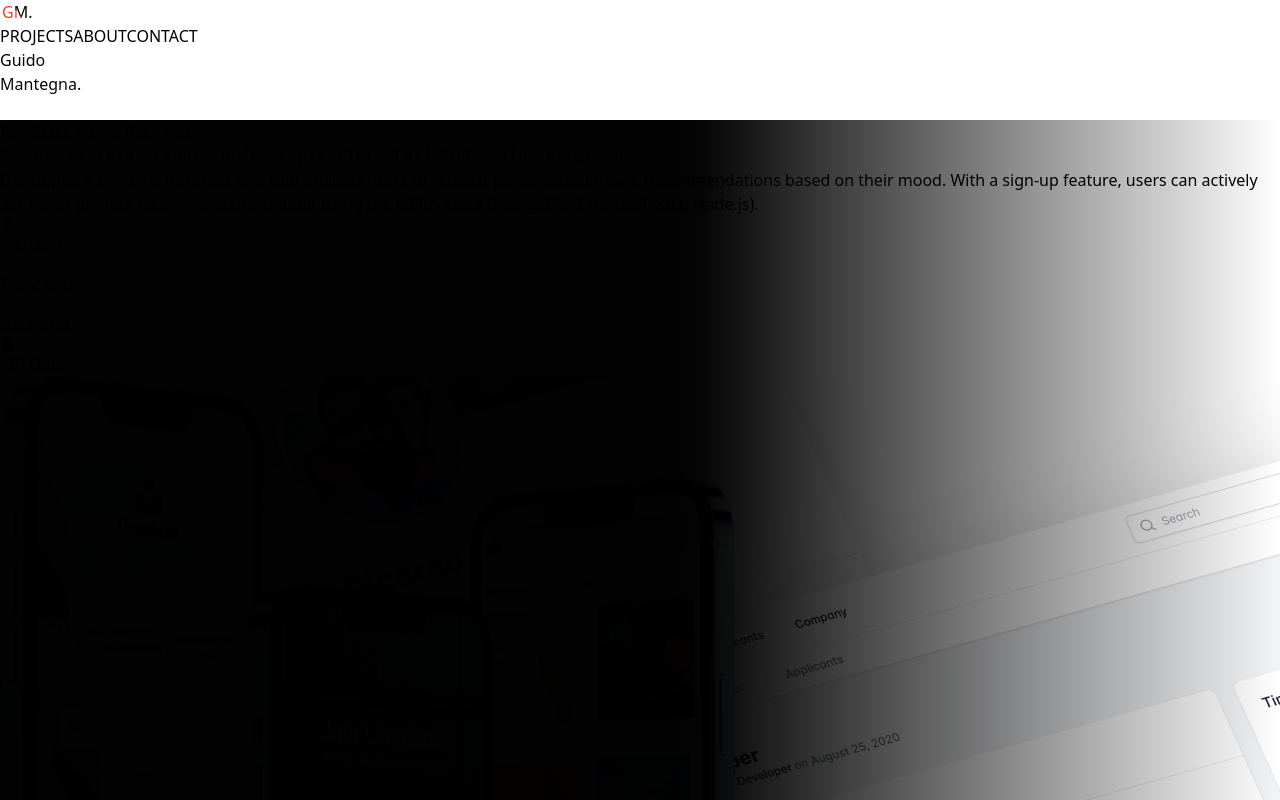
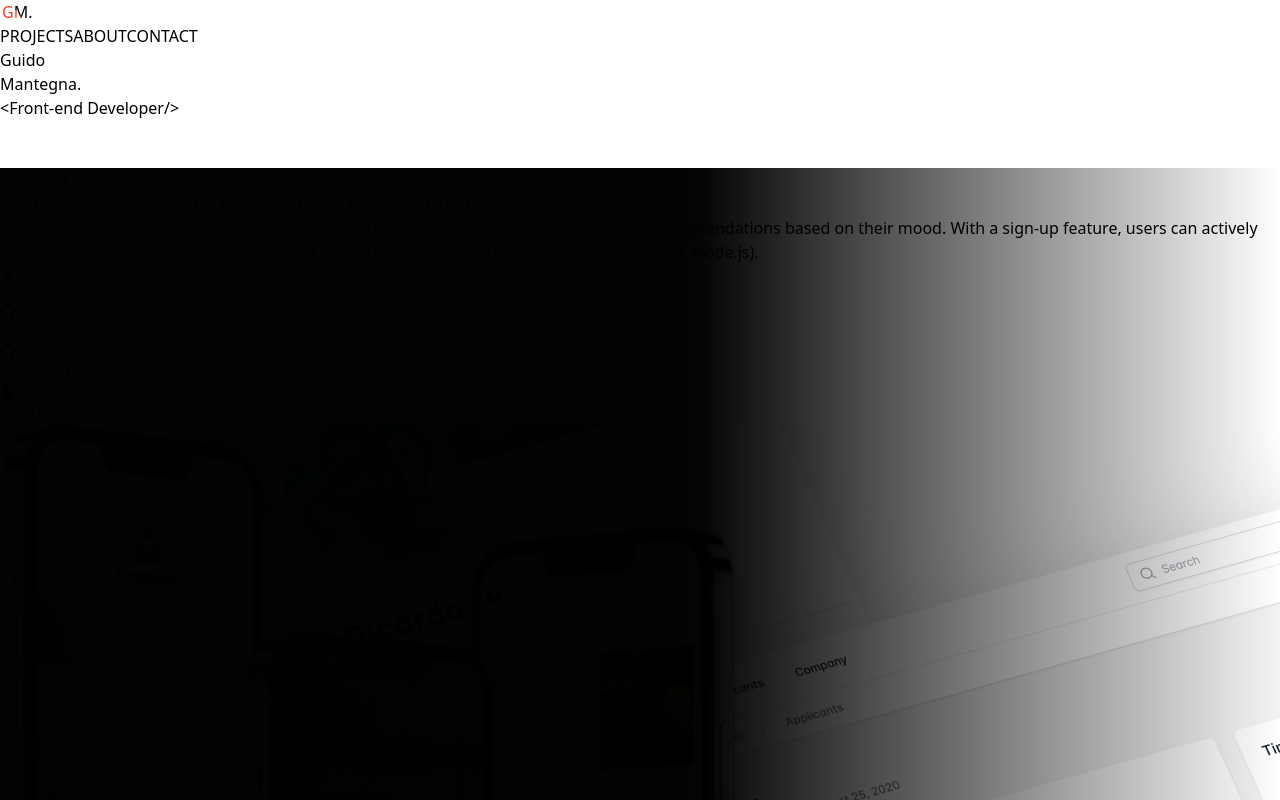
Before and after one commit to GuidoMantegna/portfolio, a React (Vite) app: page / in a window 1280 px wide. Shown: the top 800 px of the page. Built offline with nearby package versions, Linux system fonts and the light colour scheme; a web font is replaced by a local one.

Commit message:
First version of home animations

```diff
--- a/src/components/Layout.tsx
+++ b/src/components/Layout.tsx
@@ -7,8 +7,7 @@ interface LayoutProps {
 const Layout: React.FC<LayoutProps> = ({ children }) => {
   return (
     <div className="relative">
-      <header className="flex justify-between w-full absolute left-0 p-10">
-        {/* <header className="flex justify-between fixed w-full left-0 p-10"> */}
+      <header className="flex justify-between w-full absolute left-0 px-10 py-8 z-[1] bg-white">
         <a href="#home" className="text-4xl font-black tracking-[-5px] GM-logo">
           GM.
         </a>
--- a/src/index.css
+++ b/src/index.css
@@ -14,11 +14,83 @@
 }
 
 h1 {
+  /* background-image: url("./assets/images/pattern-c.jpg"); */
+  /* background: linear-gradient(180deg,rgba(2, 0, 36, 1) 0%, rgba(9, 9, 121, 1) 35%, rgba(0, 212, 255, 1) 100%); */
+  background-clip: text;
+  /* background-size: 80%; */
+  /* color: transparent; */
+  /* filter: brightness(75%); */
+  /* position: relative; */
+  mix-blend-mode: screen;
+
+}
+
+/* .h1-main::after {
+  content: "";
+  position: absolute;
+  z-index: -1;
+   background-image: url("./assets/images/pattern-c.jpg");
+  width: 100%;
+  height: 100%;
+  clip-path: var(--main-clip);
+} */
+
+/* h1::before {
+  content: "Guido Mantegna";
+  position: absolute;
+  z-index: 20;
+  color: aliceblue;
+  background: #020024;
+  background: linear-gradient(180deg,rgba(2, 0, 36, 1) 0%, rgba(9, 9, 121, 1) 35%, rgba(0, 212, 255, 1) 100%);
+  width: 100%;
+  height: 100%;
+  clip-path: var(--after-clip-path);
+} */
+
+.gm-filter {
+  color: aliceblue;
+  /* background: #020024; */
+  background: linear-gradient(180deg,rgba(2, 0, 36, 1) 0%, rgba(9, 9, 121, 1) 35%, rgba(0, 212, 255, 1) 100%);
+  width: 100%;
+  height: 100%;
+  /* clip-path: var(--after-clip-path); */
+}
+
+.h1-mask {
   background-image: url("./assets/images/pattern-c.jpg");
-  background-clip: text;
+  /* background-clip: text;
   background-size: 80%;
-  color: transparent;
-  filter: brightness(75%);
+  color: transparent; */
+  /* background: linear-gradient(180deg, rgb(29, 0, 61, 50%) 0%, rgb(0, 0, 0) 100%); */
+  color: white;
+  /* clip-path: unset rect(0, 0, 0, 0); */
+  /* mix-blend-mode: screen; */
+
+
+}
+
+/* .h1-text {
+  mix-blend-mode: screen;
+
+} */
+
+.h1-mask::after {
+  content: "";
+  position: absolute;
+  width: 100%;
+  background-color: rgb(0, 0, 0);
+  height: 4px;
+  border-top: 2px solid rgb(255, 255, 255);
+  top: var(--after-top);
+
+}
+
+.h1-mask::before {
+  content: "";
+  position: absolute;
+  width: 100%;
+  height: 100%;
+  background: linear-gradient(180deg, rgb(29, 0, 61, 70%) 0%, rgb(0, 0, 0, 95%) 50%, rgb(0, 0, 0) 100%);;
 }
 
 .test-light {
@@ -75,3 +147,22 @@ body {
   background-blend-mode: multiply;
   padding: 2rem 0;
 }
+
+.filter {
+  width: 100%;
+  height: 100%;
+  border: 1px solid rgba(255, 255, 255, 0.2);
+  position: absolute;
+  mask-size: cover;
+  mask-image: url('https://s3-us-west-2.amazonaws.com/s.cdpn.io/40713/xray-machine.png');
+}
+
+.hover-bar {
+  position: absolute;
+  top: 55%;
+  left: 0;
+  width: 100%;
+  height: 100%;
+  /* background-color: rgb(255, 255, 255); */
+  background: linear-gradient(180deg,rgba(2, 0, 36, 1) 0%, rgba(9, 9, 121, 1) 35%, rgba(0, 212, 255, 1) 100%);
+}
--- a/src/pages/Home.tsx
+++ b/src/pages/Home.tsx
@@ -6,57 +6,44 @@ import {
   useScroll,
 } from "motion/react";
 
-const draw = {
-  hidden: { pathLength: 0, opacity: 0 },
-  visible: (i: number) => {
-    const delay = 1 + i * 0.1;
-    return {
-      // dashArray: 200,
-      // pathLength: 1,
-      opacity: 1,
-      transition: {
-        // pathLength: { delay, type: "spring", duration: 1.5, bounce: 0 },
-        opacity: { delay, duration: 0.01 },
-      },
-    };
-  },
-};
+// const draw = {
+//   hidden: { pathLength: 0, opacity: 0 },
+//   visible: (i: number) => {
+//     const delay = 1 + i * 0.1;
+//     return {
+//       // dashArray: 200,
+//       // pathLength: 1,
+//       opacity: 1,
+//       transition: {
+//         // pathLength: { delay, type: "spring", duration: 1.5, bounce: 0 },
+//         opacity: { delay, duration: 0.01 },
+//       },
+//     };
+//   },
+// };
 
-const frontend: { [key: number]: string } = {
-  0: "Front-end Developer",
-  1: "Software Engineer",
-  2: "Technology Enthusiast",
-  3: "",
-};
+const frontend = [
+  "<Front-end Developer/>",
+  "<Software Engineer/>",
+  "<JS Developer/>",
+];
 
 const FrontendVariants = (isScr0llingUp: boolean) => ({
   initial: {
     opacity: 0,
     y: isScr0llingUp ? 20 : -20,
     filter: "blur(10px)",
-    // transition: {
-    //   opacity: { duration: 0.5 },
-    //   y: { duration: 0.05 },
-    // },
-    transition: { duration: .5 }
+    transition: { duration: 0.5 },
   },
   animate: {
     opacity: 1,
     y: 0,
     filter: "blur(0px)",
-    // transition: {
-    //   opacity: { duration: 0.5 },
-    //   y: { duration: 0.25 },
-    // },
   },
   exit: {
     opacity: 0,
     y: isScr0llingUp ? -20 : 20,
     filter: "blur(10px)",
-    // transition: {
-    //   opacity: { duration: 0.25 },
-    //   y: { duration: 0.25 },
-    // },
     transition: {
       duration: 0.25,
     },
@@ -65,27 +52,39 @@ const FrontendVariants = (isScr0llingUp: boolean) => ({
 
 const Home: React.FC = () => {
   const [H1BackPosition, setH1BackPosition] = useState({ x: 0, y: 0 });
-  const H1Ref = React.useRef<HTMLHeadingElement>(null);
-  const { scrollYProgress, scrollY } = useScroll();
-  const [scrollYValue, setScrollYValue] = useState(0);
+  const titleRef = React.useRef<HTMLDivElement>(null);
+  const { scrollYProgress, scrollY } = useScroll({
+    target: titleRef,
+    offset: ["start start", "end end"],
+  });
+  const [selectedTextIndex, setSelectedTextIndex] = useState(0);
   const [isScr0llingUp, setIsScr0llingUp] = useState(false);
+  const [h1before, setH1before] = useState(0);
+
   useMotionValueEvent(scrollYProgress, "change", (latest) => {
-    // latest is the up-to-date value
-    // Do something with latest
-    console.log({ latest: Math.floor((latest * 100) / 4) });
-    const frontedMSG = (prevState: number) => {
-      let simplifiedLatest = Math.floor((latest * 100) / 4);
+    // console.log({ latest: Math.floor((latest * 100) / 4) });
+    let simplifiedLatest = Math.floor((latest * 100) / 3);
+
+    const textNumber = (prevState: number) => {
       if (prevState === simplifiedLatest || simplifiedLatest > 3)
         return prevState;
       return simplifiedLatest;
     };
-    setScrollYValue((prevState) => frontedMSG(prevState));
+
+    setSelectedTextIndex(Math.floor(latest * 10));
+    // setSelectedTextIndex((prevState) => textNumber(prevState));
+
     const prev = scrollY.getPrevious();
     const curr = scrollY.get();
     setIsScr0llingUp(
       prev !== undefined && curr !== undefined ? prev > curr : false
     );
-    console.log(isScr0llingUp ? "Scrolling Up" : "Scrolling Down");
+
+    console.log("lastest", -20 * latest * 10 + 200);
+    // console.log("lastest", (-20 * Math.floor(latest *10)) + 200);
+
+    setH1before(-25 * latest * 10 + 200);
+    // setH1before(() => 100 - latest * 10 * 10);
   });
 
   useEffect(() => {
@@ -100,15 +99,19 @@ const Home: React.FC = () => {
       const isUp = y < YCenter;
       const isLeft = x < XCenter;
 
-      setH1BackPosition({ x: isLeft ? -4 : 4, y: isUp ? 1 : -1 });
+      console.log("mouse position", {
+        x: Math.floor((x / windowWidth) * 100),
+        y: Math.floor((y / windowHeight) * 100),
+      });
+      // setH1BackPosition({ x: isLeft ? -4 : 4, y: isUp ? 1 : -1 });
+      setH1BackPosition({
+        x: Math.floor((x / windowWidth) * 100),
+        y: Math.floor((y / windowHeight) * 100),
+      });
     };
 
-    // console.log("scrollYProgress", scrollYProgress.get())
-
-    // Add event listener
     document.addEventListener("mousemove", setH1BG);
 
-    // Remove event listener
     return () => {
       document.removeEventListener("mousemove", setH1BG);
     };
@@ -116,117 +119,58 @@ const Home: React.FC = () => {
 
   return (
     <>
-      <section className="h-[200vh]" id="home">
-        {/* <section className="h-[200vh] flex items-center" id="home"> */}
-
+      <section className="h-[250vh] relative bg-white" id="home" ref={titleRef}>
         <motion.div
-          // initial={{ y: "-20px" }}
-          // whileInView={{ y: "0" }}
-          // transition={{ type: "spring" }}
-          className="sticky top-0"
-        >
-          <motion.div style={{ scaleX: scrollYProgress }} />
-          <h1
-            ref={H1Ref}
-            className={`text-[140px] leading-[110px] text-left font-extrabold py-[4%] ps-[5%] h-[100vh] content-center flex flex-col`}
+          className="sticky top-0 h-[100vh] py-[4%] flex flex-col justify-center h1-main"
           style={{
-              backgroundPositionX: `${H1BackPosition.x}%`,
-              backgroundPositionY: `${H1BackPosition.y}%`,
+            ["--main-clip" as any]: `circle(5% at ${H1BackPosition.x}% ${H1BackPosition.y}%)`,
           }}
         >
-            {/* Guido Mantegna. */}
-            <motion.span>Guido</motion.span>
+          <motion.h1
+            className={`text-[140px] leading-[100px] text-left font-extrabold relative z-[1] pl-12 `}
+            layout
+          >
+            Guido
+            <br />
+            Mantegna.
+          </motion.h1>
+
           <AnimatePresence mode="popLayout">
-              {/* {scrollYValue < 0.04 && ( */}
-              <motion.div>
-                <motion.span
-                  initial={{
-                    opacity: 0,
-                    // scale: 0,
-                    // y: -20,
-                  }}
-                  animate={{
-                    opacity: 1,
-                    // scale: 1,
-                    // y: 0,
-                  }}
-                  exit={{
-                    opacity: 0,
-                    // scale: 0,
-                    // y: -20,
-                  }}
-                  transition={{
-                    duration: 0.25,
-                    // ease: "backInOut",
-                    // % of time for each keyframe to be reached
-                    // times: [0, 0.25, 0.5, 0.85, 1],
-                  }}
-                >
-                  Mantegna.
-                </motion.span>
-              </motion.div>
-              {/* )} */}
-              <motion.span className="text-[60px] text-gray-950 flex">
-                <AnimatePresence mode="popLayout">
-                  {"<"}
-
-                  {/* {frontend[scrollYValue].split("").map((el, i) => ( */}
-                  <motion.p
-                  // key={i}
-                  // variants={draw}
-                  // custom={i}
-                  // initial="hidden"
-                  // animate="visible"
-                  // className={el === "d" ? "pr-[15px]" : ""}
-                  >
-                    {/* {el} */}
-                  </motion.p>
-                  {/* ))} */}
-                  {/* <p className="relative">{" />"}</p> */}
-                </AnimatePresence>
-              </motion.span>
-              <AnimatePresence mode="popLayout">
-                {scrollYValue === 0 && (
-                  <motion.span
-                    className="text-[60px] text-gray-950 flex"
-                    key="frontend-0"
+            {frontend.map((text, index) => {
+              if (index !== selectedTextIndex) return null;
+              return (
+                <motion.h2
+                  className="text-[75px] text-gray-950 font-bold mt-4 pl-12"
+                  key={`frontend-${index}`}
                   variants={FrontendVariants(isScr0llingUp)}
                   initial="initial"
                   animate="animate"
                   exit="exit"
                 >
-                    {frontend[scrollYValue]}
-                  </motion.span>
-                )}
-                {scrollYValue === 1 && (
-                  <motion.span
-                    className="text-[60px] text-gray-950 flex"
-                    key="frontend-1"
-                    variants={FrontendVariants(isScr0llingUp)}
-                    initial="initial"
-                    animate="animate"
-                    exit="exit"
+                  {text}
+                </motion.h2>
+              );
+            })}
+          </AnimatePresence>
+          <motion.div
+            className="absolute w-full h-full left-0 py-[4%] flex flex-col justify-center h1-mask"
+            style={{
+              // clipPath: `inset(0% 0px 0px 0px)`,
+              clipPath: `inset(${h1before}% 0px 0px 0px)`,
+              ["--after-top" as any]: `${h1before}%`,
+            }}
           >
-                    {frontend[scrollYValue]}
-                  </motion.span>
-                )}
-                {scrollYValue === 2 && (
-                  <motion.span
-                    className="text-[60px] text-gray-950 flex"
-                    key="frontend-2"
-                    variants={FrontendVariants(isScr0llingUp)}
-                    initial="initial"
-                    animate="animate"
-                    exit="exit"
+            <motion.h1
+              className={`text-[140px] leading-[100px] text-left font-extrabold relative z-[1] h1-text pl-12 `}
             >
-                    {frontend[scrollYValue]}
-                  </motion.span>
-                )}
-              </AnimatePresence>
-            </AnimatePresence>
-          </h1>
+              Guido
+              <br />
+              Mantegna.
+            </motion.h1>
+          </motion.div>
         </motion.div>
       </section>
+      {/* <div className="h-screen"></div> */}
     </>
   );
 };
```
Lines whose indentation alone changed are shown as unchanged.
